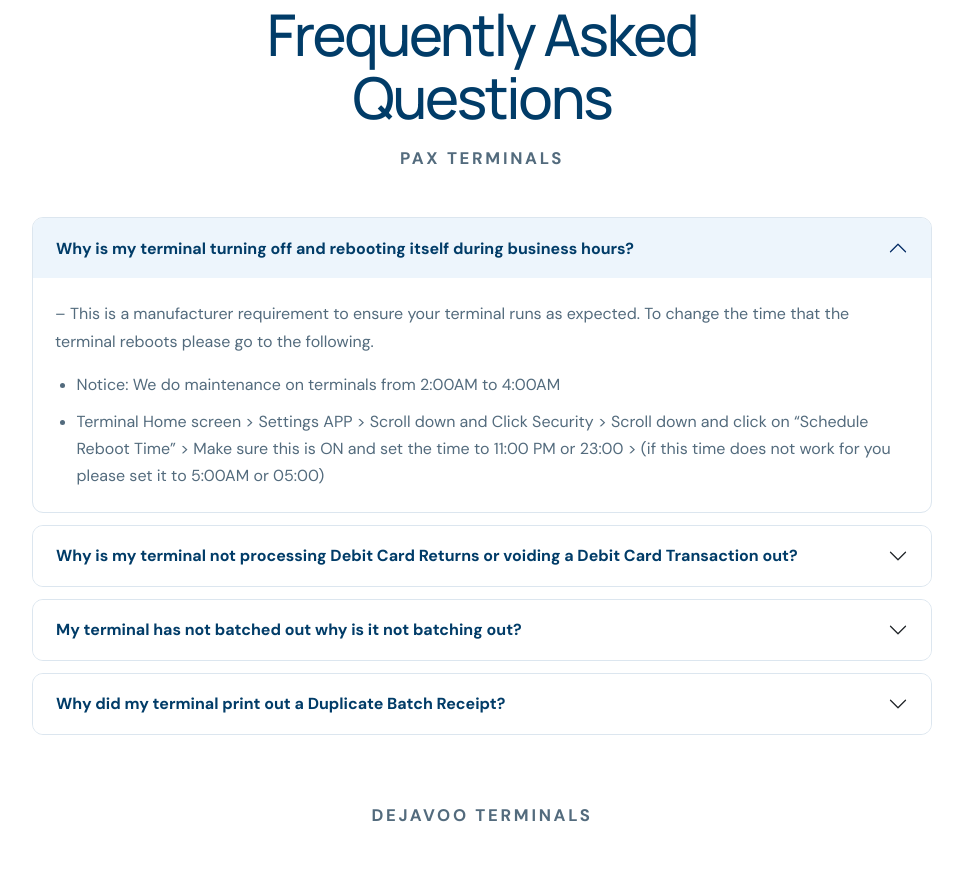
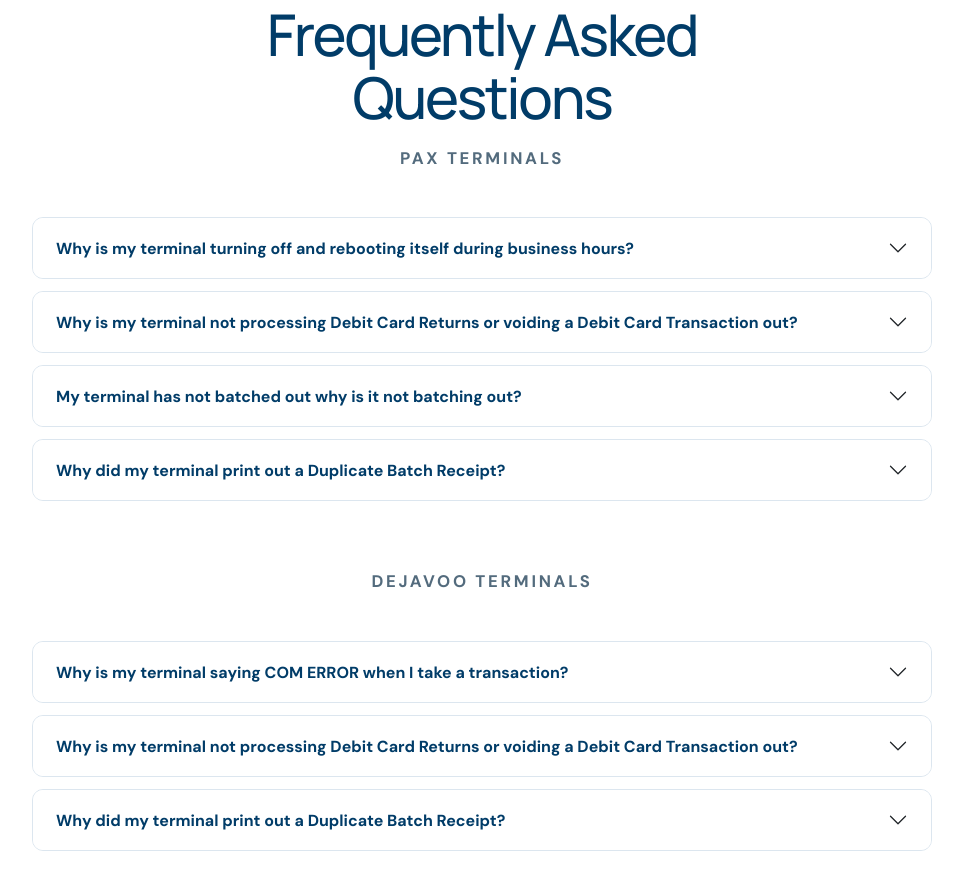
Before and after one commit to bviceralccb/CCB_test2, a plain HTML site: page merchant-support.html in a window 1280 px wide. Shown: the part 2593-3464 px from the top of the page, without its empty margins (158-1121 px from the left). Drawn offline with nearby package versions, Linux system fonts and the light colour scheme.

Commit message:
Start merchant terminal FAQs collapsed

```diff
--- a/merchant-support.html
+++ b/merchant-support.html
@@ -41,13 +41,13 @@
     </div></section>
     <section class="gateway-support section" aria-labelledby="gateway-title"><div class="container"><div class="section-head centered"><p class="kicker light">ONLINE &amp; POS SUPPORT</p><h2 id="gateway-title">Gateway and DejaPayPro support.</h2><p>Connect directly with the appropriate provider for virtual terminal, gateway, mobile-app or POS assistance.</p></div><div class="gateway-grid"><a href="tel:+18005528227"><strong>TSYS Webpass</strong><span>Virtual Terminal</span><b>1-800-552-8227 · 24/7</b></a><a href="https://www.nmi.com/about-us/contact-us/" target="_blank" rel="noopener noreferrer"><strong>NMI</strong><span>Gateway, VT &amp; iProcess</span><b>Open support ↗</b></a><a href="https://dejavoo.io/support/tech-support/" target="_blank" rel="noopener noreferrer"><strong>Dejavoo.io</strong><span>Technical Support</span><b>Open support ↗</b></a><a href="https://www.authorize.net/support.html" target="_blank" rel="noopener noreferrer"><strong>Authorize.net</strong><span>Gateway Support</span><b>Open support ↗</b></a><a href="tel:+18338655777"><strong>DejaPayPro POS</strong><span>Technical Support</span><b>1-833-865-5777, option 1</b></a></div></div></section>
     <section class="support-faq section" aria-labelledby="faq-title"><div class="container"><div class="section-head centered"><h2 id="faq-title">Frequently Asked Questions</h2><p class="kicker blue support-faq-label">PAX TERMINALS</p></div><div class="accordion support-accordion" id="merchant-faq">
-      <div class="accordion-item"><h3 class="accordion-header"><button class="accordion-button" type="button" data-bs-toggle="collapse" data-bs-target="#faq-reboot" aria-expanded="true" aria-controls="faq-reboot">Why is my terminal turning off and rebooting itself during business hours?</button></h3><div id="faq-reboot" class="accordion-collapse collapse show" data-bs-parent="#merchant-faq"><div class="accordion-body"><p>– This is a manufacturer requirement to ensure your terminal runs as expected. To change the time that the terminal reboots please go to the following.</p><ul><li>Notice: We do maintenance on terminals from 2:00AM to 4:00AM</li><li>Terminal Home screen &gt; Settings APP &gt; Scroll down and Click Security &gt; Scroll down and click on “Schedule Reboot Time” &gt; Make sure this is ON and set the time to 11:00 PM or 23:00 &gt; (if this time does not work for you please set it to 5:00AM or 05:00)</li></ul></div></div></div>
+      <div class="accordion-item"><h3 class="accordion-header"><button class="accordion-button collapsed" type="button" data-bs-toggle="collapse" data-bs-target="#faq-reboot" aria-expanded="false" aria-controls="faq-reboot">Why is my terminal turning off and rebooting itself during business hours?</button></h3><div id="faq-reboot" class="accordion-collapse collapse" data-bs-parent="#merchant-faq"><div class="accordion-body"><p>– This is a manufacturer requirement to ensure your terminal runs as expected. To change the time that the terminal reboots please go to the following.</p><ul><li>Notice: We do maintenance on terminals from 2:00AM to 4:00AM</li><li>Terminal Home screen &gt; Settings APP &gt; Scroll down and Click Security &gt; Scroll down and click on “Schedule Reboot Time” &gt; Make sure this is ON and set the time to 11:00 PM or 23:00 &gt; (if this time does not work for you please set it to 5:00AM or 05:00)</li></ul></div></div></div>
       <div class="accordion-item"><h3 class="accordion-header"><button class="accordion-button collapsed" type="button" data-bs-toggle="collapse" data-bs-target="#faq-debit" aria-expanded="false" aria-controls="faq-debit">Why is my terminal not processing Debit Card Returns or voiding a Debit Card Transaction out?</button></h3><div id="faq-debit" class="accordion-collapse collapse" data-bs-parent="#merchant-faq"><div class="accordion-body"><p>– Debit Card returns and voids can be tricky and also in some cards this is not permitted. To make this easier you just go on the credit tab and run a return for you customer, this way it will run it as a Credit Card and not bother the customer for their PIN .</p></div></div></div>
       <div class="accordion-item"><h3 class="accordion-header"><button class="accordion-button collapsed" type="button" data-bs-toggle="collapse" data-bs-target="#faq-batch" aria-expanded="false" aria-controls="faq-batch">My terminal has not batched out why is it not batching out?</button></h3><div id="faq-batch" class="accordion-collapse collapse" data-bs-parent="#merchant-faq"><div class="accordion-body"><p>– When this happens the terminal may have experienced some internet/connection issues. You will need to batch out manually, after doing so if this issue continues to occur contact us immediately! To Manually batch out please follow the steps below.</p><ul><li>In the TSYS App click on the FUNC Tab located next to the Credit, Debit tab &gt; Click on the Batch Button near the right of the screen &gt; Pop-up will appear click on “Close Batch”.</li></ul></div></div></div>
       <div class="accordion-item"><h3 class="accordion-header"><button class="accordion-button collapsed" type="button" data-bs-toggle="collapse" data-bs-target="#faq-duplicate" aria-expanded="false" aria-controls="faq-duplicate">Why did my terminal print out a Duplicate Batch Receipt?</button></h3><div id="faq-duplicate" class="accordion-collapse collapse" data-bs-parent="#merchant-faq"><div class="accordion-body"><p>– This happens when the terminal loses Connection to the Wi-Fi or if there is a lot of manual batching occurring when the terminal is programed to Auto Batch by itself. To fix this issue follow the steps listed below.</p><ul><li>In the TSYS App click on the FUNC Tab located next to the Credit, Debit tab &gt; Click Settings &gt; It may ask you for a password if you do not know this ask your manager for it &gt; Click on host settings once in host settings DO NOT CHANGE ANYTHING HERE OTHER THAN BATCH NUMBER! &gt; Scroll down until you see Batch Number and change this number by increasing it Ex. Batch: 4 change this to Batch: 5 &gt; Once you make this change hit the back button until you reach the FUNC tab again &gt; Test if the change worked by manually batching out &gt; if it still gives you the same issue proceed with redoing the steps you have just done.</li></ul></div></div></div>
     </div>
     <div class="section-head centered support-faq-group"><p class="kicker blue support-faq-label">DEJAVOO TERMINALS</p></div><div class="accordion support-accordion" id="dejavoo-faq">
-      <div class="accordion-item"><h3 class="accordion-header"><button class="accordion-button" type="button" data-bs-toggle="collapse" data-bs-target="#dejavoo-com" aria-expanded="true" aria-controls="dejavoo-com">Why is my terminal saying COM ERROR when I take a transaction?</button></h3><div id="dejavoo-com" class="accordion-collapse collapse show" data-bs-parent="#dejavoo-faq"><div class="accordion-body"><p>– This is because the terminal is not connected to Wi-Fi or has lost its connection. To fix this you can follow the steps below:</p><ul><li>Click on the home screen button located in the bottom of the screen &gt; Once in the colorful screen click on settings &gt; Wi-Fi &gt; Connect to your desired Wi-Fi</li><li>To test the connection click the back button at the bottom left corner of the screen &gt; Click on Self Check Under Wi-Fi &gt; Click on Network &gt; Click on Wi-Fi unless you are using an Ethernet Cord &gt; Click test &gt; A network scan will begin and if it fails it means the terminal is not connected and there might be an issue with your Wi-Fi &gt; If successful proceed with transaction</li></ul></div></div></div>
+      <div class="accordion-item"><h3 class="accordion-header"><button class="accordion-button collapsed" type="button" data-bs-toggle="collapse" data-bs-target="#dejavoo-com" aria-expanded="false" aria-controls="dejavoo-com">Why is my terminal saying COM ERROR when I take a transaction?</button></h3><div id="dejavoo-com" class="accordion-collapse collapse" data-bs-parent="#dejavoo-faq"><div class="accordion-body"><p>– This is because the terminal is not connected to Wi-Fi or has lost its connection. To fix this you can follow the steps below:</p><ul><li>Click on the home screen button located in the bottom of the screen &gt; Once in the colorful screen click on settings &gt; Wi-Fi &gt; Connect to your desired Wi-Fi</li><li>To test the connection click the back button at the bottom left corner of the screen &gt; Click on Self Check Under Wi-Fi &gt; Click on Network &gt; Click on Wi-Fi unless you are using an Ethernet Cord &gt; Click test &gt; A network scan will begin and if it fails it means the terminal is not connected and there might be an issue with your Wi-Fi &gt; If successful proceed with transaction</li></ul></div></div></div>
       <div class="accordion-item"><h3 class="accordion-header"><button class="accordion-button collapsed" type="button" data-bs-toggle="collapse" data-bs-target="#dejavoo-debit" aria-expanded="false" aria-controls="dejavoo-debit">Why is my terminal not processing Debit Card Returns or voiding a Debit Card Transaction out?</button></h3><div id="dejavoo-debit" class="accordion-collapse collapse" data-bs-parent="#dejavoo-faq"><div class="accordion-body"><p>– Debit Card returns and voids can be tricky and also in some cards this is not permitted. To make this easier you just go on the credit tab and run a return for you customer, this way it will run it as a Credit Card and not bother the customer for their PIN.</p></div></div></div>
       <div class="accordion-item"><h3 class="accordion-header"><button class="accordion-button collapsed" type="button" data-bs-toggle="collapse" data-bs-target="#dejavoo-duplicate" aria-expanded="false" aria-controls="dejavoo-duplicate">Why did my terminal print out a Duplicate Batch Receipt?</button></h3><div id="dejavoo-duplicate" class="accordion-collapse collapse" data-bs-parent="#dejavoo-faq"><div class="accordion-body"><p>– This happens when the terminal loses Connection to the Wi-Fi or if there is a lot of manual batching occurring when the terminal is programed to Auto Batch by itself. To fix this issue follow the steps listed below.</p><ul><li>In the Aura App where it has the Chino Commercial Bank Home Screen click on the three lines on the bottom left &gt; Click Applications &gt; Click Credit, Debit, EBT &gt; click Host Utility &gt; Enter the manager password if needed &gt; Click on Batch Features &gt; Click Set Batch # &gt; Change this number by increasing it Ex. Batch: 4 change this to Batch: 5 &gt; Once completed click the back button located on the bottom left corner until you reach the Chino Commercial Bank Home Screen &gt; Click on the Star on the bottom of the screen &gt; First option is to settle daily batch on the top of the screen &gt; if it still gives you the same issue proceed with redoing the steps you have just done.</li></ul></div></div></div>
     </div></div></section>
```
